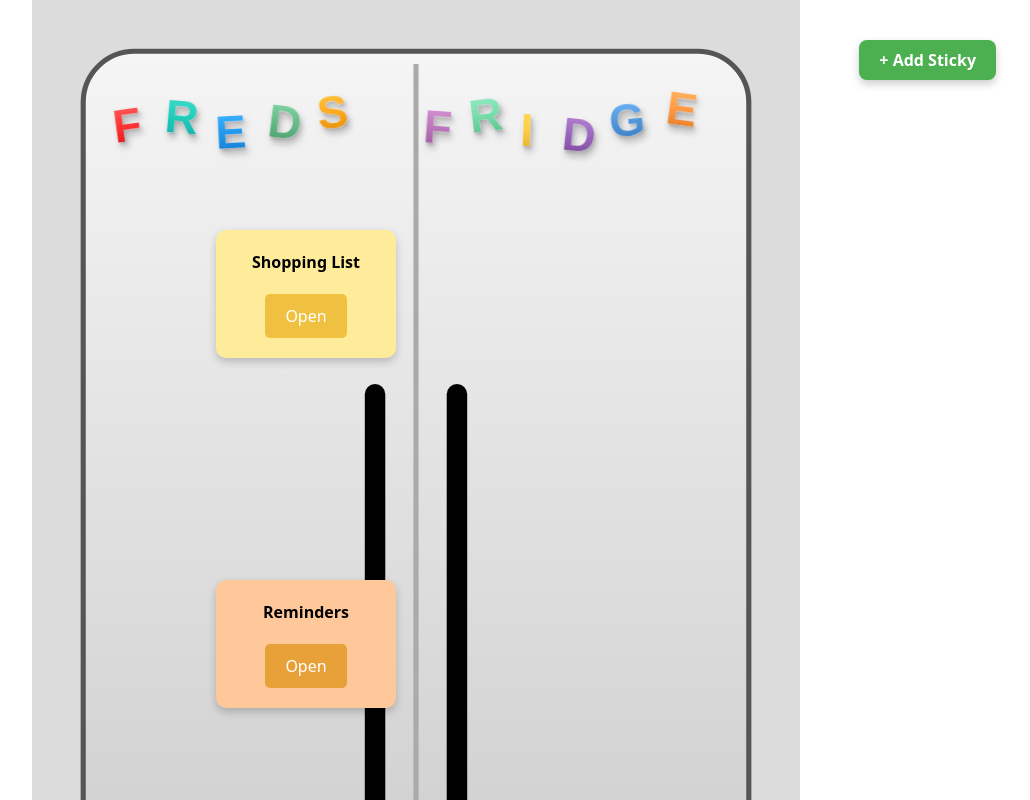
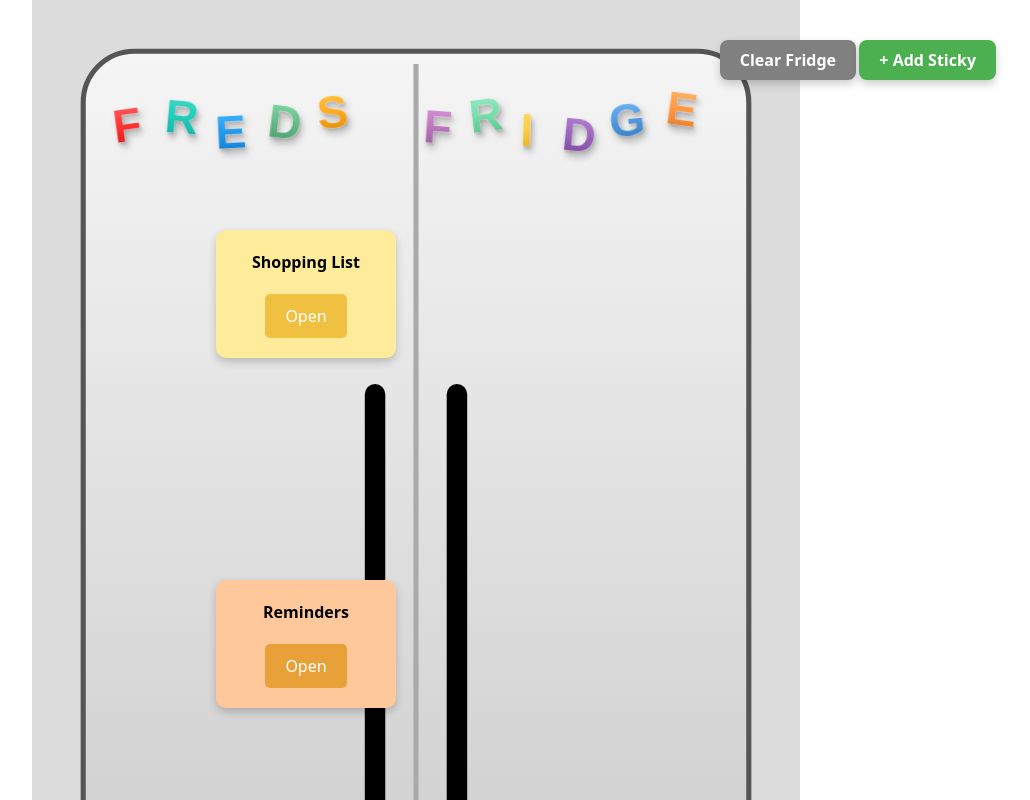
Before and after one commit to sarayuv/sasehack-2025, a React (Vite) app in the folder frontend/: page / in a window 1280 px wide. Shown: the top 800 px of the page, without its empty margins (224-1254 px from the left). Built offline with nearby package versions, Linux system fonts and the light colour scheme.

Commit message:
clear fridge feature

```diff
--- a/frontend/src/App.css
+++ b/frontend/src/App.css
@@ -48,3 +48,24 @@ body, html {
 .card {
   padding: 2em;
 }
+
+.clear-fridge-button {
+  position: fixed;
+  top: 40px;
+  right: 200px;
+  z-index: 2000;
+  padding: 8px 20px;
+  background-color: gray;
+  color: white;
+  border: none;
+  border-radius: 8px;
+  cursor: pointer;
+  font-size: 1rem;
+  font-weight: bold;
+  box-shadow: 0 4px 8px rgba(0, 0, 0, 0.2);
+  transition: background 0.3s ease;
+}
+
+.clear-fridge-button:hover {
+  background-color: #353535;
+}
--- a/frontend/src/App.jsx
+++ b/frontend/src/App.jsx
@@ -1,4 +1,4 @@
-import React, {useState} from 'react';
+import React, {useState, useEffect} from 'react';
 import ShoppingList from './components/ShoppingList';
 import Reminders from './components/Reminders';
 import Notes from './components/Notes';
@@ -6,66 +6,103 @@ import './App.css';
 
 function App() {
   // Shopping Lists
-  const [shoppingList, setShoppingList] = useState([]);
+  const [shoppingList, setShoppingList] = useState(() => {
+    const saved = localStorage.getItem('shoppingList');
+    return saved ? JSON.parse(saved) : [];
+  });
   const [isShoppingModalOpen, setIsShoppingModalOpen] = useState(false);
 
   // Reminders
-  const [reminders, setReminders] = useState([]);
+  const [reminders, setReminders] = useState(() => {
+    const saved = localStorage.getItem('reminders');
+    return saved ? JSON.parse(saved) : [];
+  });
   const [isRemindersModalOpen, setIsRemindersModalOpen] = useState(false);
 
   // Notes
-  const [notes, setNotes] = useState([]);
+  const [notes, setNotes] = useState(() => {
+    const saved = localStorage.getItem('notes');
+    return saved ? JSON.parse(saved) : [];
+  });
   const [isNotesModalOpen, setIsNotesModalOpen] = useState(false);
 
   // Shopping List Logic
   const addItem = (text) => {
     if (text.trim()) {
-      setShoppingList((prev) => [
-        ...prev,
-        { id: Date.now() + Math.random(), text, crossedOut: false }
-      ]);
+      setShoppingList((prev) => {
+        const updated = [...prev, { id: Date.now() + Math.random(), text, crossedOut: false }];
+        localStorage.setItem('shoppingList', JSON.stringify(updated));
+        return updated;
+      });
     }
   };
   const toggleCrossItem = (id) => {
-    setShoppingList((prev) =>
-      prev.map(item =>
+    setShoppingList((prev) => {
+      const updated = prev.map(item =>
         item.id === id ? { ...item, crossedOut: !item.crossedOut } : item
-      )
-    );
+      );
+      localStorage.setItem('shoppingList', JSON.stringify(updated));
+      return updated;
+    });
   };
 
   // Reminders Logic
   const addReminder = (text) => {
     if (text.trim()) {
-      setReminders((prev) => [
-        ...prev,
-        { id: Date.now() + Math.random(), text, crossedOut: false }
-      ]);
+      setReminders((prev) => {
+        const updated = [...prev, { id: Date.now() + Math.random(), text, crossedOut: false }];
+        localStorage.setItem('reminders', JSON.stringify(updated));
+        return updated;
+      });
     }
   };
   const toggleCrossReminder = (id) => {
-    setReminders((prev) =>
-      prev.map(reminder =>
+    setReminders((prev) => {
+      const updated = prev.map(reminder =>
         reminder.id === id ? { ...reminder, crossedOut: !reminder.crossedOut } : reminder
-      )
-    );
+      );
+      localStorage.setItem('reminders', JSON.stringify(updated));
+      return updated;
+    });
   };
 
   // Notes Logic
   const addNote = (text, color) => {
     if (text.trim()) {
-      setNotes((prev) => [
-        ...prev,
-        { id: Date.now() + Math.random(), text, color }
-      ]);
+      setNotes((prev) => {
+        const updated = [...prev, { id: Date.now() + Math.random(), text, color }];
+        localStorage.setItem('notes', JSON.stringify(updated));
+        return updated;
+      });
     }
   };
   const deleteNote = (id) => {
-    setNotes((prev) => prev.filter(note => note.id !== id));
+    setNotes((prev) => {
+      const updated = prev.filter(note => note.id !== id);
+      localStorage.setItem('notes', JSON.stringify(updated));
+      return updated;
+    });
+  };
+
+  // Clear Fridge Logic
+  const clearFridge = () => {
+    setShoppingList([]);
+    setReminders([]);
+    setNotes([]);
+    localStorage.setItem('shoppingList', JSON.stringify([]));
+    localStorage.setItem('reminders', JSON.stringify([]));
+    localStorage.setItem('notes', JSON.stringify([]));
   };
 
   return (
     <div className="App">
+      <button
+        className="clear-fridge-button"
+        style={{position: 'fixed', top: '40px', right: '200px', zIndex: 2000}}
+        onClick={clearFridge}
+      >
+        Clear Fridge
+      </button>
       <ShoppingList
         shoppingList={shoppingList}
         addItem={addItem}
```
